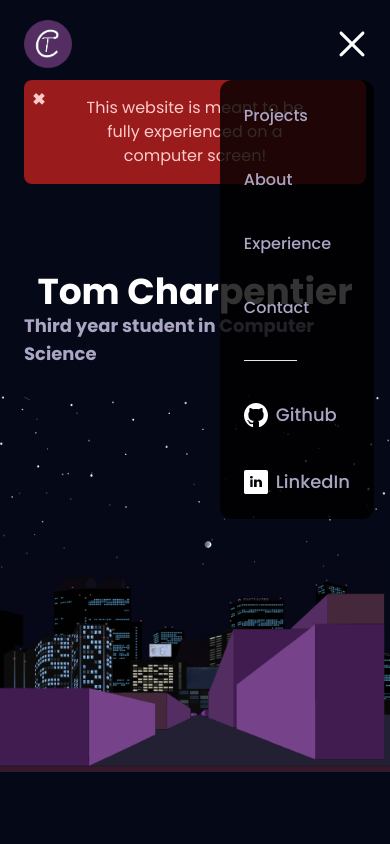
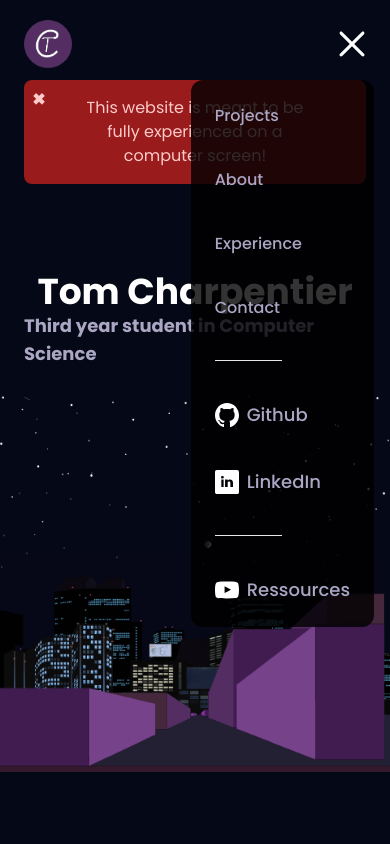
Before and after one commit to ArkAow/tom-charpentier-portfolio, a React (Vite) app: page / in a window 390 px wide. Both pictures are taken after a click on the picture 352 px from the left and 44 px from the top of the page. Shown: the top 844 px of the page. Built offline with nearby package versions, Linux system fonts and the light colour scheme.

Commit message:
Added Ressources and credits

```diff
--- a/src/components/NavBar.jsx
+++ b/src/components/NavBar.jsx
@@ -8,19 +8,16 @@ export default function NavBar() {
     const [toggle, setToggle] = useState(false);
     const [scrolled, setScrolled] = useState(false);
 
-    useEffect(() => {
     const handleClickScroll = () => {
         const element = document.getElementById(active);
         if (element) {
-              element.scrollIntoView({ behavior: 'smooth'});
+          element.scrollIntoView({ behavior: 'smooth' });
         }
     };
-    }, []);
 
     useEffect(() => {
         const handleScroll = () => {
             const YScroll = window.scrollY;
-
             if (YScroll > 70) {
                 setScrolled(true);
             } else {
@@ -36,7 +33,7 @@ export default function NavBar() {
             <div className="flex items-center justify-start flex-1">
                 <Link to='/'
                     className='flex items-center gap-2'
-                    onClick={() => {setActive(""); window.scrollTo(0, 0);}}>
+                    onClick={() => { setActive(""); window.scrollTo(0, 0); }}>
                     <img src="/logos/circular-logo.png"
                         alt="logo"
                         className="w-12 h-12 object-contain"/>
@@ -50,7 +47,7 @@ export default function NavBar() {
                 {navLinks.map((nav) => (
                     <li key={nav.id}
                      className={`${active === nav.title ? "text-white" : "text-secondary"} hover:text-white text-[18px] font-medium cursor-pointer`}
-                     onClick={() => {setActive(nav.title); handleClickScroll}}>
+                     onClick={() => { setActive(nav.title); handleClickScroll(); }}>
                         <a href={`#${nav.id}`}>{nav.title}</a>
                     </li>
                 ))}
@@ -62,7 +59,7 @@ export default function NavBar() {
                     className="w-[28px] h-[28px] object-container cursor-pointer"
                     onClick={() => setToggle(!toggle)}/>
 
-                <div className={`${!toggle ? "hidden" : "flex"} p-6 absolute top-20 right-0 mx-4  min-w-[20%] z-10 bg-black bg-opacity-80 rounded-xl`}>
+                <div className={`${!toggle ? "hidden" : "flex"} p-6 absolute top-20 right-0 mx-4 min-w-[20%] z-10 bg-black bg-opacity-80 rounded-xl`}>
 
                     <ul className="list-none flex flex-col gap-10">
                         <div className='sm:hidden flex flex-col gap-10'>
@@ -75,7 +72,8 @@ export default function NavBar() {
                                 onClick={() => {
                                     setToggle(!toggle);
                                     setActive(nav.title);
-                                    handleClickScroll;}}>
+                                    handleClickScroll();
+                                }}>
                                 <a href={`#${nav.id}`}>{nav.title}</a>
                                 </li>
                             ))}
@@ -90,9 +88,17 @@ export default function NavBar() {
                                  alt="logo"
                                  className="w-6 h-6 object-contain"/>
                                 <a href={`${link.link}`}
-                                 target="_blank">{link.title}</a>
+                                 target="_blank" rel="noopener noreferrer">{link.title}</a>
                             </li>
                         ))}
+                        <hr className="w-1/2"/>
+
+                        <li className="text-secondary hover:text-white text-[18px] font-medium cursor-pointer flex items-center gap-2">
+                            <img src="/logos/youtube.svg" alt="YouTube" className="w-6 h-6 object-contain"/>
+                            <a href="https://youtube.com/playlist?list=PL2twZKJRT6c6y3toJI3vDoC6MlvOuiVYV&si=SpKkVmxkwGuItgAa" target="_blank" rel="noopener noreferrer">
+                                Ressources
+                            </a>
+                        </li>
                     </ul>
                 </div>
             </div>
```
Also changed, not shown: public/logos/youtube.svg (added). Lines whose indentation alone changed are shown as unchanged.
